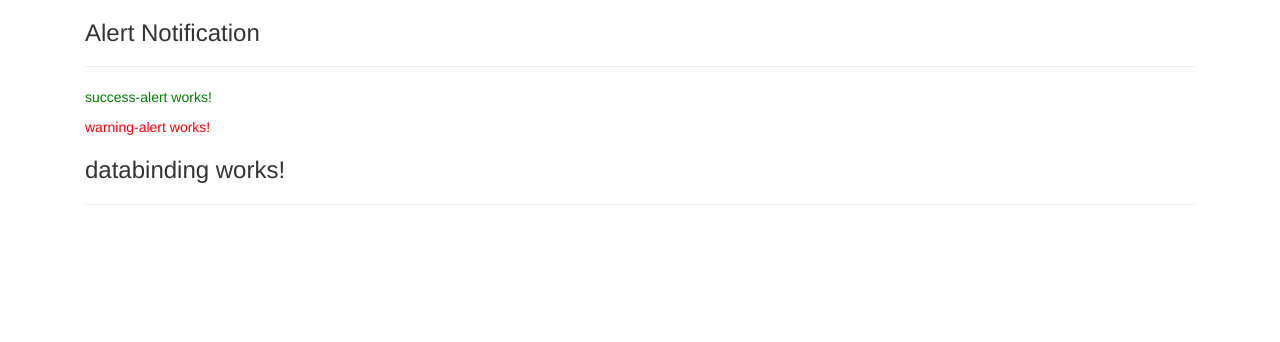
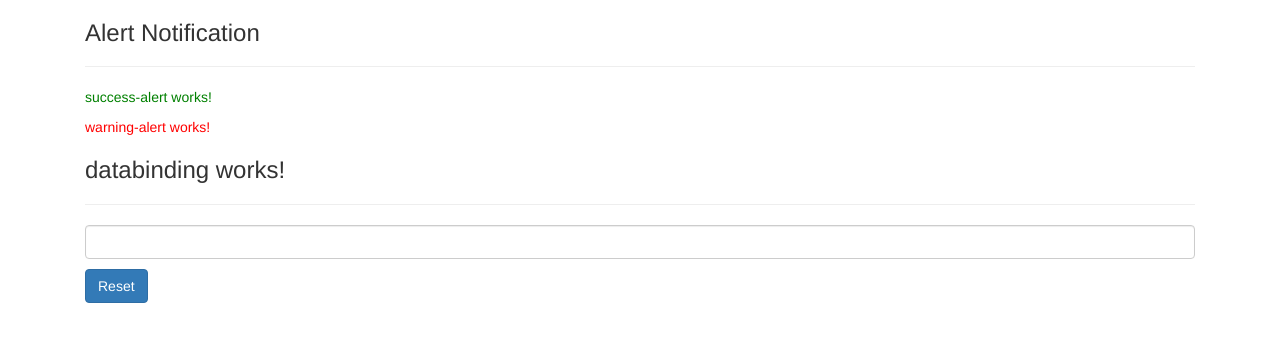
Before and after one commit to Pilotwing/angularCourse, an Angular app: page / in a window 1280 px wide. Shown: the top 342 px of the page. Built offline with nearby package versions, Linux system fonts and the light colour scheme.

Commit message:
create reset button

```diff
--- a/src/app/app.module.ts
+++ b/src/app/app.module.ts
@@ -5,6 +5,7 @@
 import { WarningAlertComponent } from './warning-alert/warning-alert.component';
 import { SuccessAlertComponent } from "./success-alert/success-alert.component";
 import { DatabindingComponent } from './databinding/databinding.component';
+import { FormsModule } from '@angular/forms';
 
 @NgModule({
   declarations: [
@@ -14,7 +15,8 @@
     DatabindingComponent
   ],
   imports: [
-    BrowserModule
+    BrowserModule,
+    FormsModule
   ],
   providers: [],
   bootstrap: [AppComponent]
--- a/src/app/databinding/databinding.component.html
+++ b/src/app/databinding/databinding.component.html
@@ -1,2 +1,5 @@
 <h3>databinding works!</h3>
 <hr>
+<input type="text" class="form-control" [(ngModel)]="userName">
+<p>{{userName}}</p>
+<button class="btn btn-primary" (click)="onResetUserName()">Reset</button>
--- a/src/app/databinding/databinding.component.ts
+++ b/src/app/databinding/databinding.component.ts
@@ -6,10 +6,15 @@
   styleUrls: ['./databinding.component.css']
 })
 export class DatabindingComponent implements OnInit {
-
+  allowReset = false;
+  userName = ''
   constructor() { }
 
   ngOnInit(): void {
   }
 
+  onResetUserName() {
+    this.userName = '';
+  }
+
 }
```
